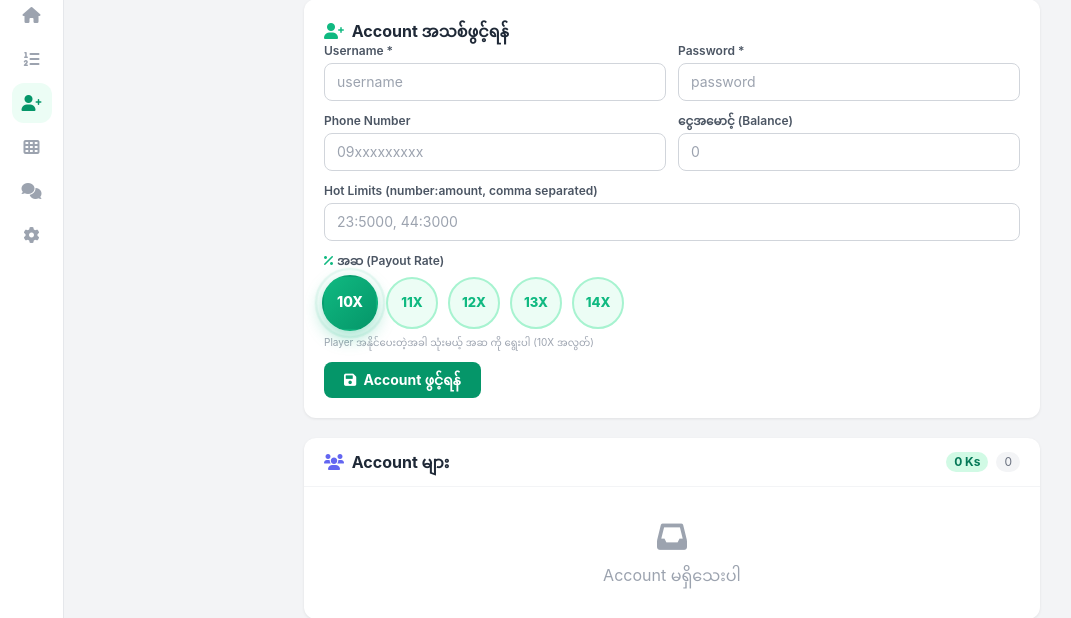
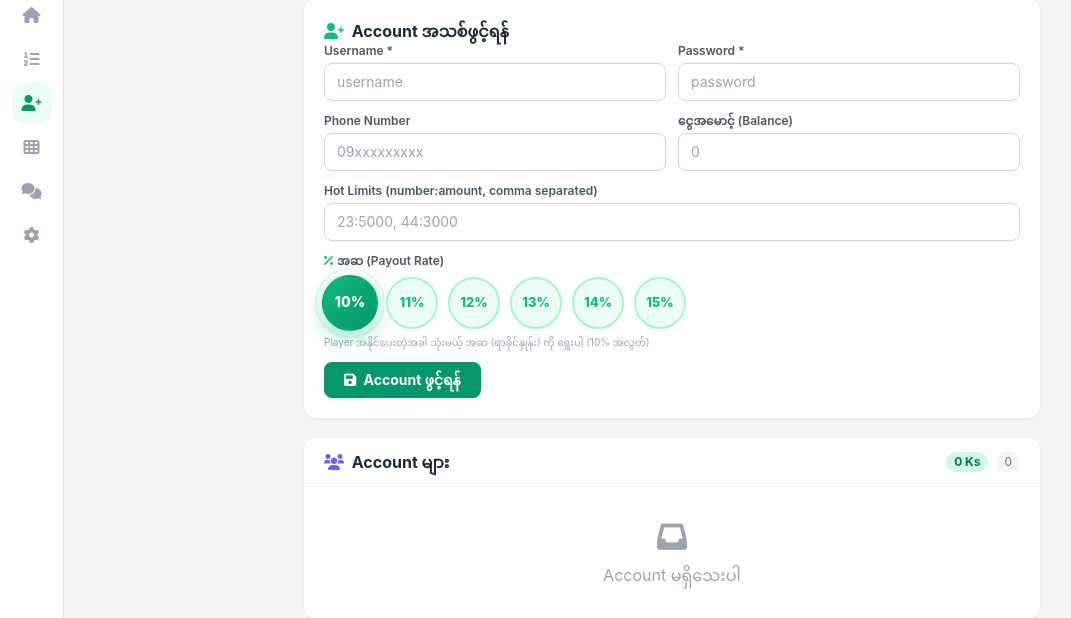
Before and after one commit to DeeLiso/2d-parser-engine, a Django app: page /bet/manage_bettors/ in a window 1280 px wide. Shown: the part 69-687 px from the top of the page, without its empty margins (0-1071 px from the left). Run offline with Django 5.2, Linux system fonts and the light colour scheme; the visitor is signed in with stand-in values (Sample User, id 1); data that the repository does not hold is empty; some libraries are stand-ins or nearby versions.

Commit message:
Player payout rate picker: show as percentages (10%-15%, 6 circles) instead of 10X-14X

```diff
--- a/twodapp/templates/twodapp/manage_bettors.html
+++ b/twodapp/templates/twodapp/manage_bettors.html
@@ -160,7 +160,7 @@
                 <div class="sm:col-span-2">
                     <label class="block text-xs font-semibold text-gray-600 mb-2"><i class="fas fa-percentage text-emerald-500 mr-1"></i>အဆ (Payout Rate)</label>
                     <div id="bmMultiplierWrap" class="mp-wrap flex items-center gap-2.5 flex-wrap"></div>
-                    <div class="text-[10px] text-gray-400 mt-1.5">Player အနိုင်ပေးတဲ့အခါ သုံးမယ့် အဆ ကို ရွေးပါ (10X အလွတ်)</div>
+                    <div class="text-[10px] text-gray-400 mt-1.5">Player အနိုင်ပေးတဲ့အခါ သုံးမယ့် အဆ (ရာခိုင်နှုန်း) ကို ရွေးပါ (10% အလွတ်)</div>
                 </div>
             </div>
             <div id="bmError" class="text-red-500 text-xs font-semibold mt-2 hidden"></div>
@@ -229,7 +229,7 @@
     <script>
         const CSRF_TOKEN = document.querySelector('[name=csrfmiddlewaretoken]').value;
 
-        const MULTIPLIER_OPTIONS = [10, 11, 12, 13, 14];
+        const MULTIPLIER_OPTIONS = [10, 11, 12, 13, 14, 15];
         let bmMultiplier = 10;
         let editMultiplier = 10;
 
@@ -237,7 +237,7 @@
             const wrap = document.getElementById(wrapId);
             if (!wrap) return;
             wrap.innerHTML = MULTIPLIER_OPTIONS.map(v => `
-                <button type="button" data-mp="${v}" class="mp-circle ${v === current ? 'active' : ''}">${v}X</button>
+                <button type="button" data-mp="${v}" class="mp-circle ${v === current ? 'active' : ''}">${v}%</button>
             `).join('');
             wrap.querySelectorAll('.mp-circle').forEach(btn => {
                 btn.addEventListener('click', () => {
@@ -311,7 +311,7 @@
                             </div>
                         </div>
                         <div class="flex items-center gap-2 mt-1.5 ml-12 flex-wrap">
-                            <span class="info-badge bg-emerald-100 text-emerald-700"><i class="fas fa-percentage"></i> ${a.multiplier || 10}X</span>
+                            <span class="info-badge bg-emerald-100 text-emerald-700"><i class="fas fa-percentage"></i> ${a.multiplier || 10}%</span>
                             <span class="info-badge bg-blue-100 text-blue-700"><i class="fas fa-globe"></i> ${ua.browser}</span>
                             ${ua.os ? `<span class="info-badge bg-purple-100 text-purple-700"><i class="fas fa-mobile-alt"></i> ${ua.os}</span>` : ''}
                             ${a.last_ip ? `<span class="info-badge bg-gray-100 text-gray-600"><i class="fas fa-map-marker-alt"></i> ${a.last_ip}</span>` : ''}
```
